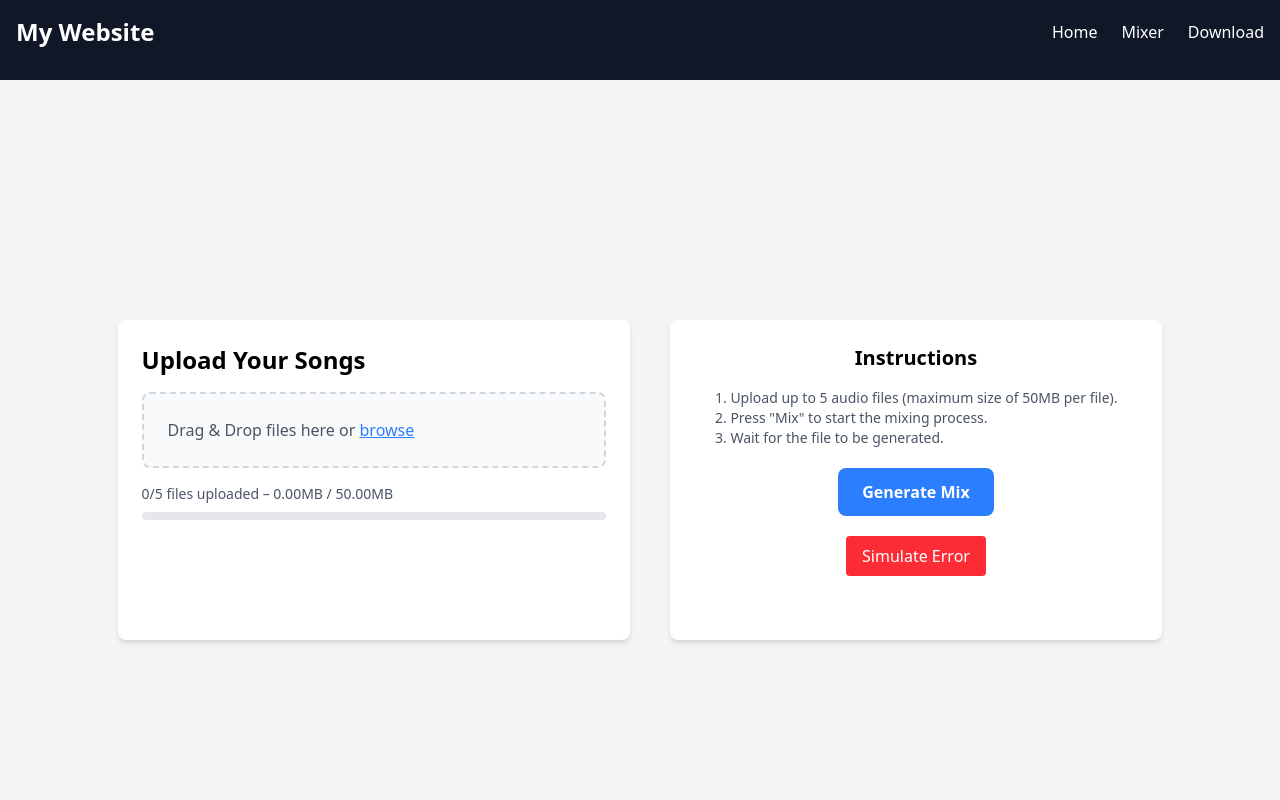
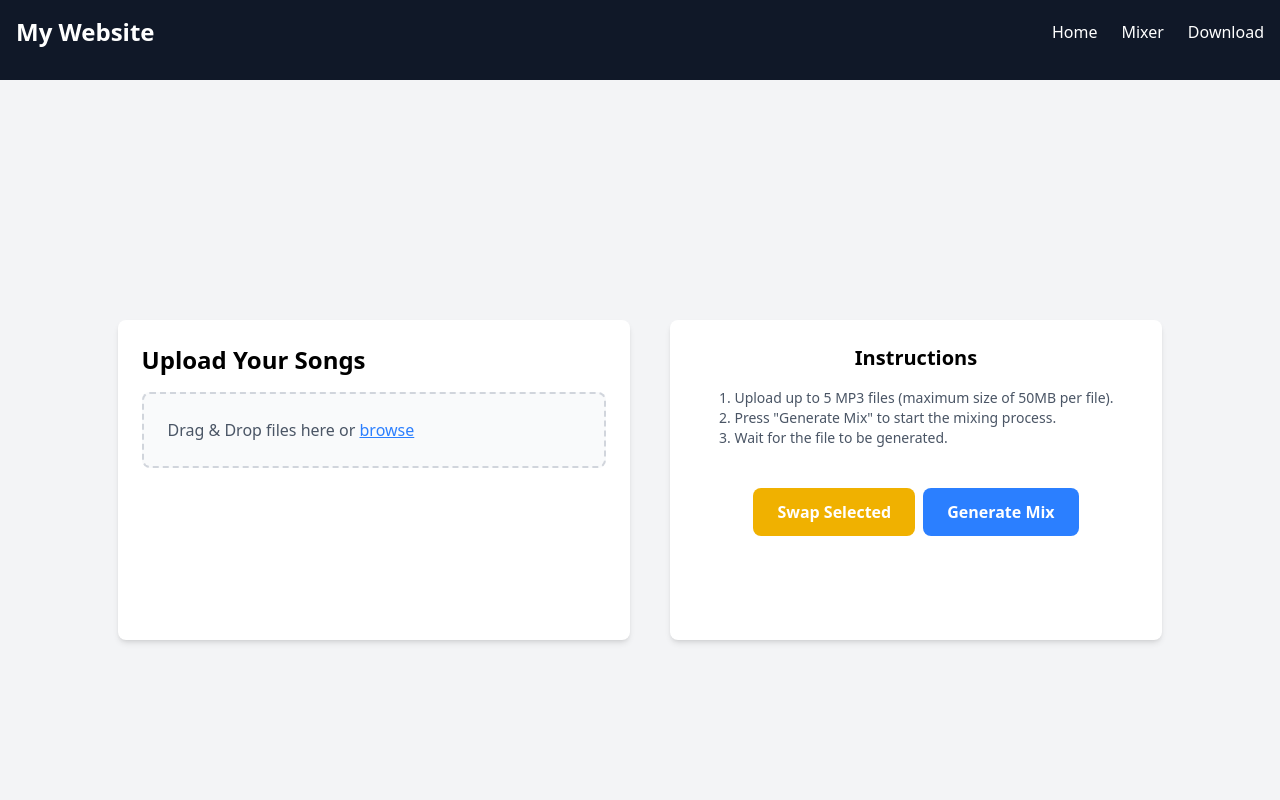
Before and after one commit to juliangcorrea/Auto-DJ-Mixer, a React (Vite) app: page /mixer in a window 1280 px wide. Shown: the top 800 px of the page. Built offline with nearby package versions, Linux system fonts and the light colour scheme.

Commit message:
First error handling test and UI rework - mixer page changed

```diff
--- a/src/components/common/StyledButton.jsx
+++ b/src/components/common/StyledButton.jsx
@@ -1,16 +1,27 @@
 import PropTypes from "prop-types";
 
-const StyledButton = ({ text, onClick, variant = "primary", style="", disabled = false }) => {
+const StyledButton = ({
+  text,
+  onClick,
+  variant = "primary",
+  style = "",
+  disabled = false,
+  customBgColor = "", // New prop for custom background color
+}) => {
   const baseStyles = "px-4 py-2 rounded-lg font-semibold transition-all";
+
+  // Define button color variations based on the variant and customBgColor
   const variants = {
     primary: `px-6 py-3 bg-blue-500 text-white hover:bg-blue-600 cursor-pointer ${style}`,
     secondary: `px-6 py-3 bg-gray-500 text-white hover:bg-gray-600 ${style}`,
     danger: `px-6 py-3 bg-red-500 text-white hover:bg-red-600 ${style}`,
-    }
+    custom: `px-6 py-3 ${customBgColor}-500 text-white hover:${customBgColor}-600
+    cursor-pointer ${style}`, // Custom background color logic
+  };
 
   return (
     <button
-        className={`${baseStyles} ${variants[variant]} ${
+      className={`${baseStyles} ${variants[variant] || variants.custom} ${
         disabled ? "opacity-50 cursor-not-allowed" : ""
       }`}
       onClick={onClick}
@@ -18,15 +29,16 @@ const StyledButton = ({ text, onClick, variant = "primary", style="", disabled =
     >
       {text}
     </button>
-    )
-  }
+  );
+};
 
-StyledButton.propTypes =  {
+StyledButton.propTypes = {
   text: PropTypes.string.isRequired,
   onClick: PropTypes.func.isRequired,
-    variant: PropTypes.oneOf(["primary", "secondary", "danger"]),
+  variant: PropTypes.oneOf(["primary", "secondary", "danger", "custom"]),
   style: PropTypes.string,
   disabled: PropTypes.bool,
-}
+  customBgColor: PropTypes.string, // New prop for custom background color
+};
 
-export default StyledButton
+export default StyledButton;
--- a/src/pages/Mixer.jsx
+++ b/src/pages/Mixer.jsx
@@ -1,35 +1,35 @@
 import { useState } from "react";
-import StyledButton from "../components/common/StyledButton"
-import LoadingOverlay from "../components/common/LoadingOverlay"
-import ErrorDialog from "../components/common/ErrorDialog"
+import StyledButton from "../components/common/StyledButton";
+import LoadingOverlay from "../components/common/LoadingOverlay";
+import ErrorDialog from "../components/common/ErrorDialog";
 
 export default function Mixer() {
-  const [files, setFiles] = useState([])
-  const [isLoading, setIsLoading] = useState(false)
-  const [showError, setShowError] = useState(false)
-  const [errorMessage, setErrorMessage] = useState("")
+  const [files, setFiles] = useState([]);
+  const [isLoading, setIsLoading] = useState(false);
+  const [showError, setShowError] = useState(false);
+  const [errorMessage, setErrorMessage] = useState("");
+  const [selectedForSwap, setSelectedForSwap] = useState([]);
 
   const maxFiles = 5;
-  const maxSize = 50 * 1024 * 1024
-  const maxTotalSize = 200 * 1024 * 1024
-  const totalSize = files.reduce((acc, file) => acc + file.size, 0);
-  const fileCount = files.length
+  const maxSize = 50 * 1024 * 1024; // 50MB
+
+  const isValidMP3 = (file) => {
+    const validTypes = ["audio/mpeg", "audio/mp3"];
+    const validExtension = file.name.toLowerCase().endsWith(".mp3");
+    return validTypes.includes(file.type) || validExtension;
+  };
 
   const handleFileChange = (event) => {
-    const selectedFiles = Array.from(event.target.files)
-    if (selectedFiles.length === 0) {
-      alert("Please select at least one file.");
+    const selectedFiles = Array.from(event.target.files);
+
+    if (files.length + selectedFiles.length > maxFiles) {
+      alert(`You can only upload up to ${maxFiles} files.`);
       return;
     }
-    const newTotalSize = selectedFiles.reduce((acc, file) => acc + file.size, totalSize)
-    if (newTotalSize > maxTotalSize) {
-      alert(`The total file size cannot exceed ${(maxTotalSize / (1024 * 1024)).toFixed(2)}MB.`)
-      return
-    }
-    if (fileCount + selectedFiles.length > maxFiles) return
+
     const validFiles = selectedFiles.filter((file) => {
-      if (file.type !== "audio/mpeg") {
-        alert(`${file.name} is not a valid mp3 file.`);
+      if (!isValidMP3(file)) {
+        alert(`${file.name} is not a valid MP3 file.`);
         return false;
       }
       if (file.size > maxSize) {
@@ -37,33 +37,96 @@ export default function Mixer() {
         return false;
       }
       return true;
-    })
-    setFiles((prevFiles) => [...prevFiles, ...validFiles])
+    });
+
+    const newUniqueFiles = validFiles.filter(
+      (file) => !files.some((existing) => existing.name === file.name)
+    );
+
+    if (newUniqueFiles.length !== validFiles.length) {
+      alert("Duplicate files are not allowed.");
+    }
+
+    setFiles((prev) => [...prev, ...newUniqueFiles]);
   };
 
-
-  // Handle file deletion
-  const handleDelete = (index) => {
-    setFiles((prevFiles) => prevFiles.filter((_, i) => i !== index));
+  const deleteFile = (index) => {
+    setFiles((prev) => prev.filter((_, i) => i !== index));
+    setSelectedForSwap((prev) => prev.filter((i) => i !== index).map(i => (i > index ? i - 1 : i)));
   };
 
-  // Handle the mix generation (trigger loading)
-  const handleGenerateMix = () => {
-    setIsLoading(true); // Start loading animation
-    setTimeout(() => {
-      // Simulate mixing process (e.g., using a setTimeout here for testing)
-      setIsLoading(false); // Stop loading animation after 3 seconds
-    }, 3000);
+  const toggleSelect = (index) => {
+    setSelectedForSwap((prev) =>
+      prev.includes(index)
+        ? prev.filter((i) => i !== index)
+        : prev.length < 2
+        ? [...prev, index]
+        : prev
+    );
+  };
+
+  const swapSelectedFiles = () => {
+    if (selectedForSwap.length !== 2) {
+      alert("Please select exactly 2 songs to swap.");
+      return;
     }
 
-  const simulateError = () => {
-    setErrorMessage("An unexpected error occurred. Please try again later.");
-    setShowError(true)
+    const [i, j] = selectedForSwap;
+    const updatedFiles = [...files];
+    [updatedFiles[i], updatedFiles[j]] = [updatedFiles[j], updatedFiles[i]];
+    setFiles(updatedFiles);
+    setSelectedForSwap([]);
+  };
+
+  const handleGenerateMix = async () => {
+    if (files.length < 2) {
+      alert("Please upload at least two files to generate a mix.");
+      return;
     }
+
+    setIsLoading(true);
+
+    try {
+      const audioContext = new (window.AudioContext || window.webkitAudioContext)();
+      const audioBuffersResults = await Promise.allSettled(
+        files.map(async (file) => {
+          const arrayBuffer = await file.arrayBuffer();
+          return await audioContext.decodeAudioData(arrayBuffer);
+        })
+      );
+
+      const successfulBuffers = audioBuffersResults
+        .filter((res) => res.status === "fulfilled")
+        .map((res) => res.value)
+        .filter((buffer) => {
+          const channelData = buffer.getChannelData(0);
+          return channelData.some((sample) => sample !== 0); // Ignore silent files
+        });
+
+      if (successfulBuffers.length === 0) {
+        setErrorMessage("None of the files could be processed. Please upload valid MP3 files.");
+        setShowError(true);
+        await audioContext.close();
+        setIsLoading(false);
+        return;
+      }
+
+      await mixSongs(successfulBuffers); // Replace with your actual mixing function
+      console.log("Finished processing...");
+
+      await audioContext.close();
+      setIsLoading(false);
+    } catch (error) {
+      console.error("Error processing files:", error);
+      setErrorMessage("There was an issue processing the files. Please try again.");
+      setShowError(true);
+      setIsLoading(false);
+    }
+  };
 
   const handleCloseErrorDialog = () => {
     setShowError(false);
-  }
+  };
 
 return (
   <div className="flex flex-col lg:flex-row min-h-screen items-center justify-center bg-gray-100 p-6">
@@ -84,26 +147,22 @@ export default function Mixer() {
         </label>
       </div>
 
-        {/* Upload Progress */}
-        <div className="mt-4 w-full">
-          <p className="text-gray-600 text-sm">
-            {fileCount}/{maxFiles} files uploaded – {(totalSize / (1024 * 1024)).toFixed(2)}MB / {(maxSize / (1024 * 1024)).toFixed(2)}MB
-          </p>
-          <div className="w-full h-2 bg-gray-200 rounded-full mt-2">
-            <div
-              className="h-2 bg-blue-500 rounded-full"
-              style={{ width: `${(totalSize / maxSize) * 100}%` }}
-            ></div>
-          </div>
-        </div>
-
       {/* Display uploaded files with delete option */}
       <ul className="mt-4 text-left text-sm text-gray-700">
         {files.map((file, index) => (
           <li key={index} className="flex justify-between items-center border-b py-2">
-              <span>{file.name} ({(file.size / (1024 * 1024)).toFixed(2)}MB)</span>
+            <div className="flex items-center gap-2">
+              <input
+                type="checkbox"
+                checked={selectedForSwap.includes(index)}
+                onChange={() => toggleSelect(index)}
+              />
+              <span>
+                {file.name} ({(file.size / (1024 * 1024)).toFixed(2)}MB)
+              </span>
+            </div>
             <button
-                onClick={() => handleDelete(index)}
+              onClick={() => deleteFile(index)}
               className="text-red-500 hover:text-red-700 text-xs"
             >
               Delete
@@ -117,20 +176,29 @@ export default function Mixer() {
     <div className="w-full min-h-[40vh] lg:w-2/5 max-w-lg bg-white p-6 rounded-lg shadow-md lg:ml-10 flex flex-col items-center">
       <h3 className="text-xl font-semibold mb-4">Instructions</h3>
       <ol className="text-sm text-gray-600 list-decimal pl-4">
-          <li>Upload up to {maxFiles} audio files (maximum size of {maxSize / (1024 * 1024)}MB per file).</li>
-          <li>Press &quot;Mix&quot; to start the mixing process.</li>
+        <li>Upload up to {maxFiles} MP3 files (maximum size of {maxSize / (1024 * 1024)}MB per file).</li>
+        <li>Press &quot;Generate Mix&quot; to start the mixing process.</li>
         <li>Wait for the file to be generated.</li>
       </ol>
 
-        {/* Mix Button */}
+      {/* Buttons for actions */}
+      <div className="flex gap-2 mt-5">
+        <StyledButton text="Swap Selected"
+          onClick={swapSelectedFiles}
+          variant="custom"
+          customBgColor="bg-yellow"
+          style="mt-5"
+        />
         <StyledButton text="Generate Mix" style="mt-5" onClick={handleGenerateMix} />
-        <button onClick={simulateError} className="mt-5 px-4 py-2 bg-red-500 text-white rounded cursor-pointer">Simulate Error</button>
+      </div>
     </div>
 
     {/* Loading Overlay */}
     <LoadingOverlay isLoading={isLoading} />
 
+    {/* Error Dialog */}
     {showError && (<ErrorDialog message={errorMessage} onClose={handleCloseErrorDialog} />)}
   </div>
 );
+
 }
```
Lines whose indentation alone changed are shown as unchanged.
